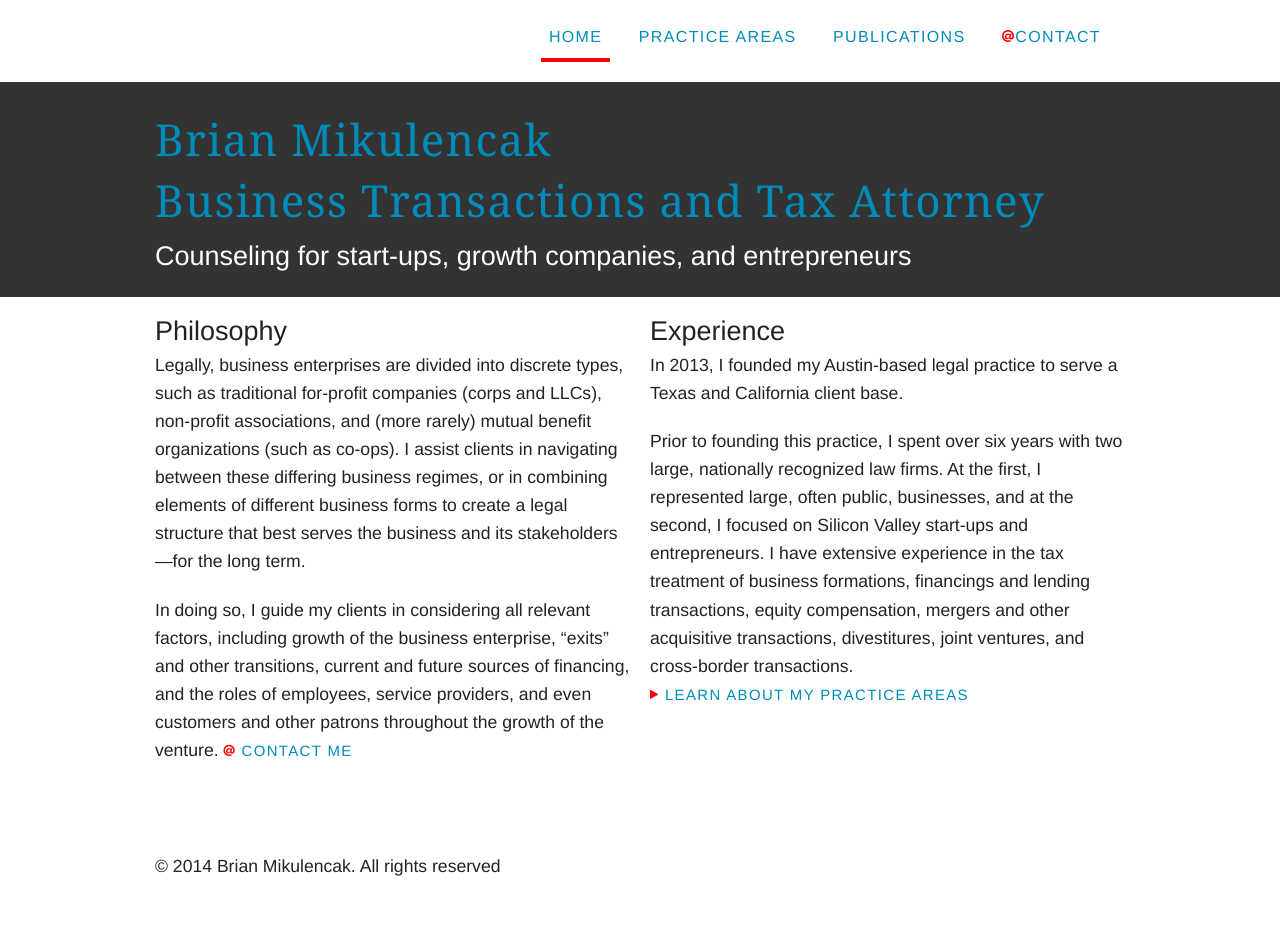
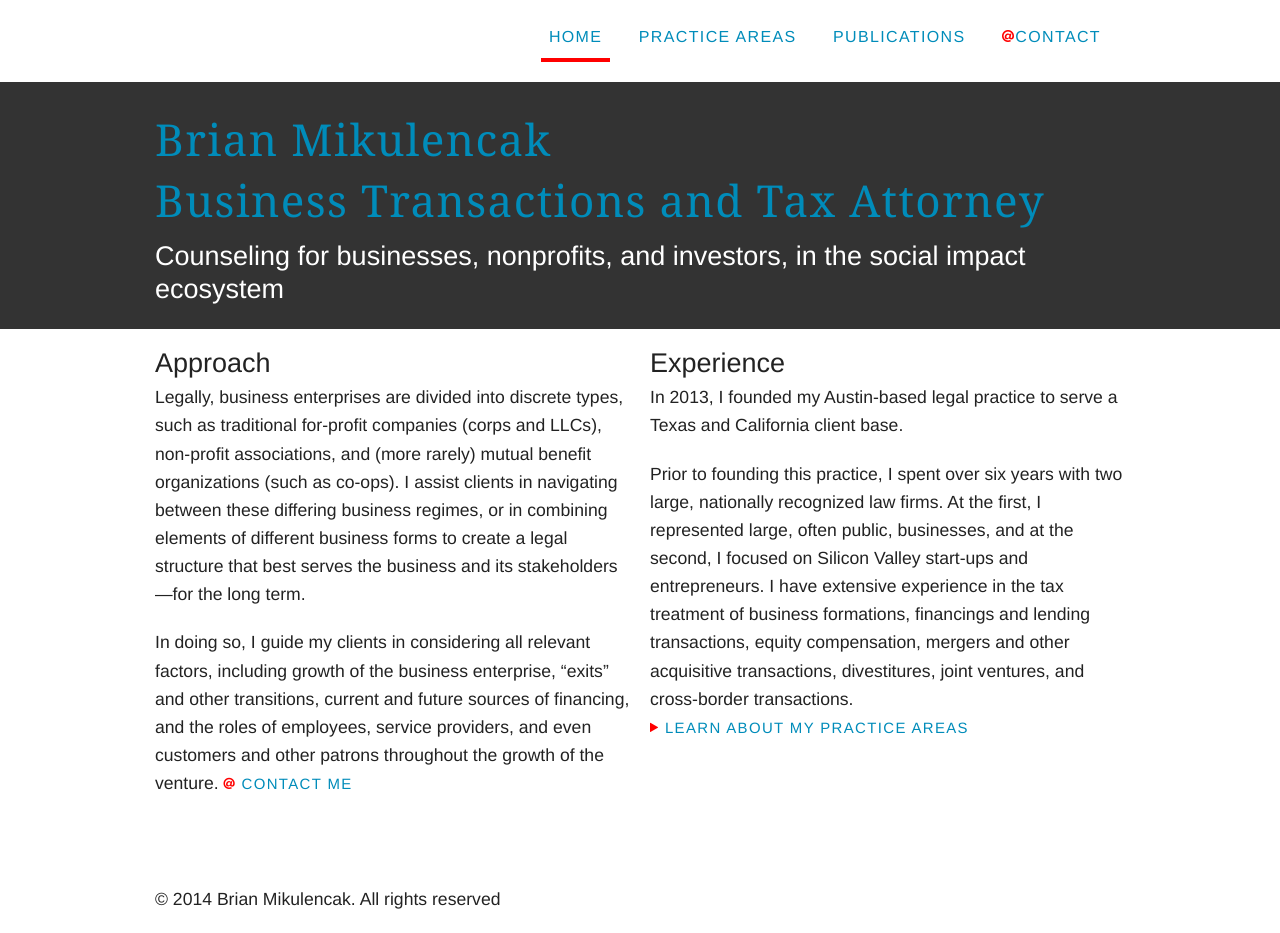
Before and after one commit to brianmik/bmaustinlaw, a Jekyll site: the page rafts/index.html, which Jekyll copies as it is, in a window 1280 px wide. Built offline with Jekyll 4.4.1, drawn with Linux system fonts in a browser that asks for light colours; before the commit the page ends 901 px from its top, so only the background shows below that.

Commit message:
counseling

```diff
--- a/index.html
+++ b/index.html
@@ -10,7 +10,7 @@ title: Brian Mikulencak Business Transactions and Tax Attorney - Home
         <li>
           <section>
           <header class="space-none">
-            <h1 class="philosophy space-none">Philosophy</h1>
+            <h1 class="approach space-none">Approach</h1>
           </header>
           <p>Legally, business enterprises are divided into discrete types, such as traditional for-profit companies (corps and LLCs), non-profit associations, and (more rarely) mutual benefit organizations (such as co-ops). I assist clients in navigating between these differing business regimes, or in combining elements of different business forms to create a legal structure that best serves the business and its stakeholders&mdash;for the long term.</p>
           <p class="space-none">In doing so, I guide my clients in considering all relevant factors, including growth of the business enterprise, &ldquo;exits&rdquo; and other transitions, current and future sources of financing, and the roles of employees, service providers, and even customers and other patrons throughout the growth of the venture.</p>
--- a/rafts/blog/index.html
+++ b/rafts/blog/index.html
@@ -55,7 +55,7 @@
         </div>
       </div>
 
-          <div id="top"> <div class="row"> <div class="large-12 columns"> <header itemscope itemtype="http://schema.org/Organization"> <h1 class="site-name"><a class="title-link" href="/index.html"><span itemprop="name">Brian Mikulencak</span><br /><span itemprop="name">Business Transactions and Tax Attorney</span></a></h1> <h2 class="tagline" itemprop="description">Counseling for start-ups, growth companies, and entrepreneurs</h2> </header> </div> </div> </div>
+          <div id="top"> <div class="row"> <div class="large-12 columns"> <header itemscope itemtype="http://schema.org/Organization"> <h1 class="site-name"><a class="title-link" href="/index.html"><span itemprop="name">Brian Mikulencak</span><br /><span itemprop="name">Business Transactions and Tax Attorney</span></a></h1> <h2 class="tagline" itemprop="description">Counseling for businesses, nonprofits, and investors, in the social impact ecosystem</h2> </header> </div> </div> </div>
 
             <div id="middle">
   <div class="row">
--- a/rafts/contact.html
+++ b/rafts/contact.html
@@ -55,7 +55,7 @@
         </div>
       </div>
 
-          <div id="top"> <div class="row"> <div class="large-12 columns"> <header itemscope itemtype="http://schema.org/Organization"> <h1 class="site-name"><a class="title-link" href="/index.html"><span itemprop="name">Brian Mikulencak</span><br /><span itemprop="name">Business Transactions and Tax Attorney</span></a></h1> <h2 class="tagline" itemprop="description">Counseling for start-ups, growth companies, and entrepreneurs</h2> </header> </div> </div> </div>
+          <div id="top"> <div class="row"> <div class="large-12 columns"> <header itemscope itemtype="http://schema.org/Organization"> <h1 class="site-name"><a class="title-link" href="/index.html"><span itemprop="name">Brian Mikulencak</span><br /><span itemprop="name">Business Transactions and Tax Attorney</span></a></h1> <h2 class="tagline" itemprop="description">Counseling for businesses, nonprofits, and investors, in the social impact ecosystem</h2> </header> </div> </div> </div>
 
           <div id="middle">
 	<div class="row">
--- a/rafts/index.html
+++ b/rafts/index.html
@@ -55,14 +55,14 @@
         </div>
       </div>
 
-          <div id="top"> <div class="row"> <div class="large-12 columns"> <header itemscope itemtype="http://schema.org/Organization"> <h1 class="site-name"><a class="title-link" href="/index.html"><span itemprop="name">Brian Mikulencak</span><br /><span itemprop="name">Business Transactions and Tax Attorney</span></a></h1> <h2 class="tagline" itemprop="description">Counseling for start-ups, growth companies, and entrepreneurs</h2> </header> </div> </div> </div>
+          <div id="top"> <div class="row"> <div class="large-12 columns"> <header itemscope itemtype="http://schema.org/Organization"> <h1 class="site-name"><a class="title-link" href="/index.html"><span itemprop="name">Brian Mikulencak</span><br /><span itemprop="name">Business Transactions and Tax Attorney</span></a></h1> <h2 class="tagline" itemprop="description">Counseling for businesses, nonprofits, and investors, in the social impact ecosystem</h2> </header> </div> </div> </div>
 
           <div id="middle">
 	<div class="row">
 		<div class="large-12 columns">
       <ul class="large-block-grid-2 list-none">
         <li>
-          <h3 class="space-none">Philosophy</h3>
+          <h3 class="space-none">Approach</h3>
           <p>Legally, business enterprises are divided into discrete types, such as traditional for-profit companies (corps and LLCs), non-profit associations, and (more rarely) mutual benefit organizations (such as co-ops). I assist clients in navigating between these differing business regimes, or in combining elements of different business forms to create a legal structure that best serves the business and its stakeholders&mdash;for the long term.</p>
           <p>In doing so, I guide my clients in considering all relevant factors, including growth of the business enterprise, &ldquo;exits&rdquo; and other transitions, current and future sources of financing, and the roles of employees, service providers, and even customers and other patrons throughout the growth of the venture. <a class="uppercase small" href="contact.html"><i class="fi-at-sign red"></i> Contact me</a></p>
         </li>
--- a/rafts/practice-areas.html
+++ b/rafts/practice-areas.html
@@ -55,7 +55,7 @@
         </div>
       </div>
 
-          <div id="top"> <div class="row"> <div class="large-12 columns"> <header itemscope itemtype="http://schema.org/Organization"> <h1 class="site-name"><a class="title-link" href="/index.html"><span itemprop="name">Brian Mikulencak</span><br /><span itemprop="name">Business Transactions and Tax Attorney</span></a></h1> <h2 class="tagline" itemprop="description">Counseling for start-ups, growth companies, and entrepreneurs</h2> </header> </div> </div> </div>
+          <div id="top"> <div class="row"> <div class="large-12 columns"> <header itemscope itemtype="http://schema.org/Organization"> <h1 class="site-name"><a class="title-link" href="/index.html"><span itemprop="name">Brian Mikulencak</span><br /><span itemprop="name">Business Transactions and Tax Attorney</span></a></h1> <h2 class="tagline" itemprop="description">Counseling for businesses, nonprofits, and investors, in the social impact ecosystem</h2> </header> </div> </div> </div>
 
           <div id="middle">
   <div class="row">
--- a/rafts/publications.html
+++ b/rafts/publications.html
@@ -55,7 +55,7 @@
         </div>
       </div>
 
-          <div id="top"> <div class="row"> <div class="large-12 columns"> <header itemscope itemtype="http://schema.org/Organization"> <h1 class="site-name"><a class="title-link" href="/index.html"><span itemprop="name">Brian Mikulencak</span><br /><span itemprop="name">Business Transactions and Tax Attorney</span></a></h1> <h2 class="tagline" itemprop="description">Counseling for start-ups, growth companies, and entrepreneurs</h2> </header> </div> </div> </div>
+          <div id="top"> <div class="row"> <div class="large-12 columns"> <header itemscope itemtype="http://schema.org/Organization"> <h1 class="site-name"><a class="title-link" href="/index.html"><span itemprop="name">Brian Mikulencak</span><br /><span itemprop="name">Business Transactions and Tax Attorney</span></a></h1> <h2 class="tagline" itemprop="description">Counseling for businesses, nonprofits, and investors, in the social impact ecosystem</h2> </header> </div> </div> </div>
 
           <div id="middle">
 	<div class="row">
```
